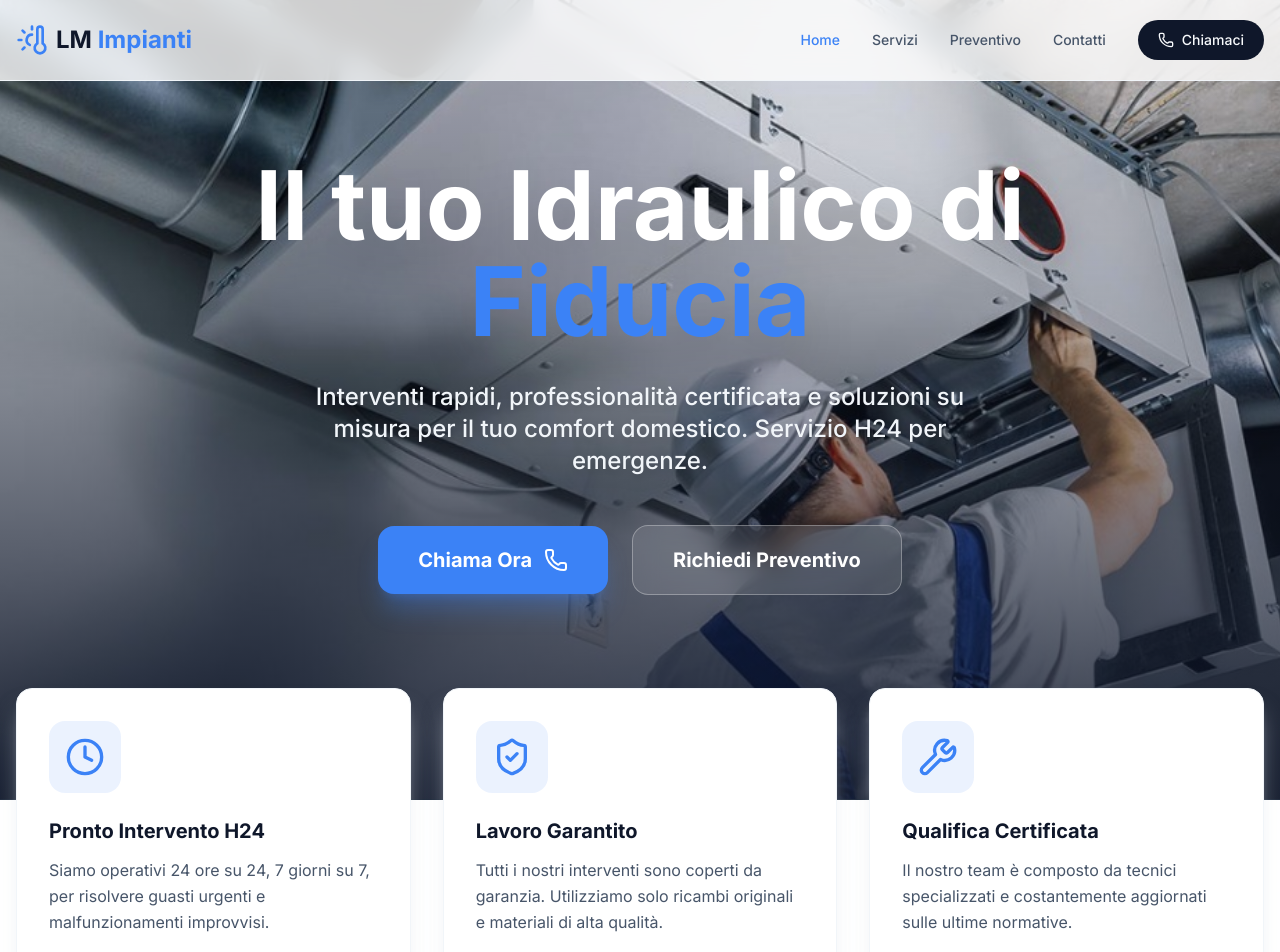
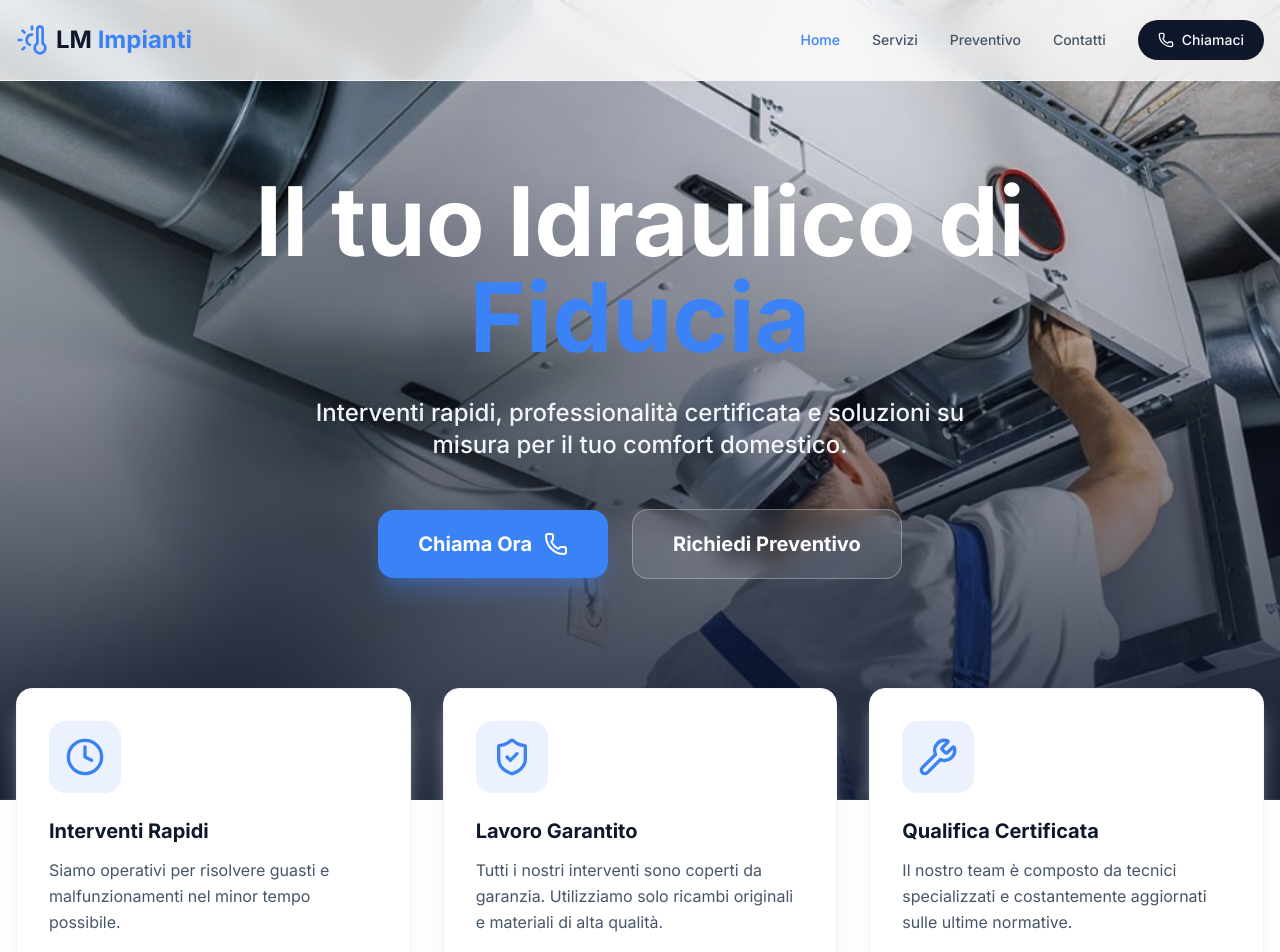
Before and after one commit to lucadibelardino/termoidraulica.746, a React (Vite) app: page / in a window 1280 px wide. Shown: the top 952 px of the page. Built offline with nearby package versions, Linux system fonts and the light colour scheme.

Commit message:
chore: Remove H24 and Emergency service claims temporarily

```diff
--- a/src/pages/Contact.tsx
+++ b/src/pages/Contact.tsx
@@ -22,7 +22,7 @@ const Contact = () => {
                         transition={{ delay: 0.1 }}
                         className="text-slate-300 text-lg md:text-xl max-w-2xl mx-auto"
                     >
-                        Siamo a tua disposizione per emergenze, preventivi o semplici consigli. Scegli il modo che preferisci per contattarci.
+                        Siamo a tua disposizione per preventivi o semplici consigli. Scegli il modo che preferisci per contattarci.
                     </motion.p>
                 </div>
             </div>
@@ -44,12 +44,12 @@ const Contact = () => {
                             <Phone className="w-8 h-8 text-white" />
                         </div>
                         <h3 className="text-2xl font-bold mb-2">Urgenze & Telefono</h3>
-                        <p className="text-white/80 mb-6">La via più veloce per parlare con noi. Disponibili per pronto intervento.</p>
+                        <p className="text-white/80 mb-6">La via più veloce per parlare con noi. Contattaci per informazioni.</p>
                         <a href="tel:+391234567890" className="text-3xl font-bold hover:scale-105 transition-transform inline-block">
                             +39 123 456 7890
                         </a>
                         <div className="mt-4 inline-flex items-center gap-2 bg-white/20 px-4 py-1 rounded-full text-sm font-medium">
-                            <span className="w-2 h-2 bg-green-400 rounded-full animate-pulse" /> Disponibili Ora
+                            <span className="w-2 h-2 bg-green-400 rounded-full animate-pulse" /> Disponibili
                         </div>
                     </motion.div>
 
@@ -104,11 +104,13 @@ const Contact = () => {
                                 00100 Roma (RM)
                             </p>
                         </div>
+                        {/*
                         <div className="mt-auto pt-4 border-t border-slate-100 w-full">
                             <p className="text-secondary font-bold flex items-center justify-center gap-2">
                                 <Clock className="w-4 h-4" /> Pronto Intervento H24
                             </p>
                         </div>
+                        */}
                     </motion.div>
 
                 </div>
--- a/src/pages/Home.tsx
+++ b/src/pages/Home.tsx
@@ -33,7 +33,7 @@ const Home = () => {
                             transition={{ duration: 0.8, delay: 0.2, ease: "circOut" }}
                             className="text-xl md:text-2xl text-slate-100 mb-12 leading-relaxed max-w-2xl mx-auto drop-shadow-lg font-medium"
                         >
-                            Interventi rapidi, professionalità certificata e soluzioni su misura per il tuo comfort domestico. Servizio H24 per emergenze.
+                            Interventi rapidi, professionalità certificata e soluzioni su misura per il tuo comfort domestico.
                         </motion.p>
                         <motion.div
                             initial={{ opacity: 0, y: 30 }}
@@ -60,8 +60,8 @@ const Home = () => {
                     <div className="grid grid-cols-1 md:grid-cols-3 gap-8">
                         <BenefitCard
                             icon={<Clock className="w-10 h-10 text-secondary" />}
-                            title="Pronto Intervento H24"
-                            description="Siamo operativi 24 ore su 24, 7 giorni su 7, per risolvere guasti urgenti e malfunzionamenti improvvisi."
+                            title="Interventi Rapidi"
+                            description="Siamo operativi per risolvere guasti e malfunzionamenti nel minor tempo possibile."
                         />
                         <BenefitCard
                             icon={<ShieldCheck className="w-10 h-10 text-secondary" />}
```
